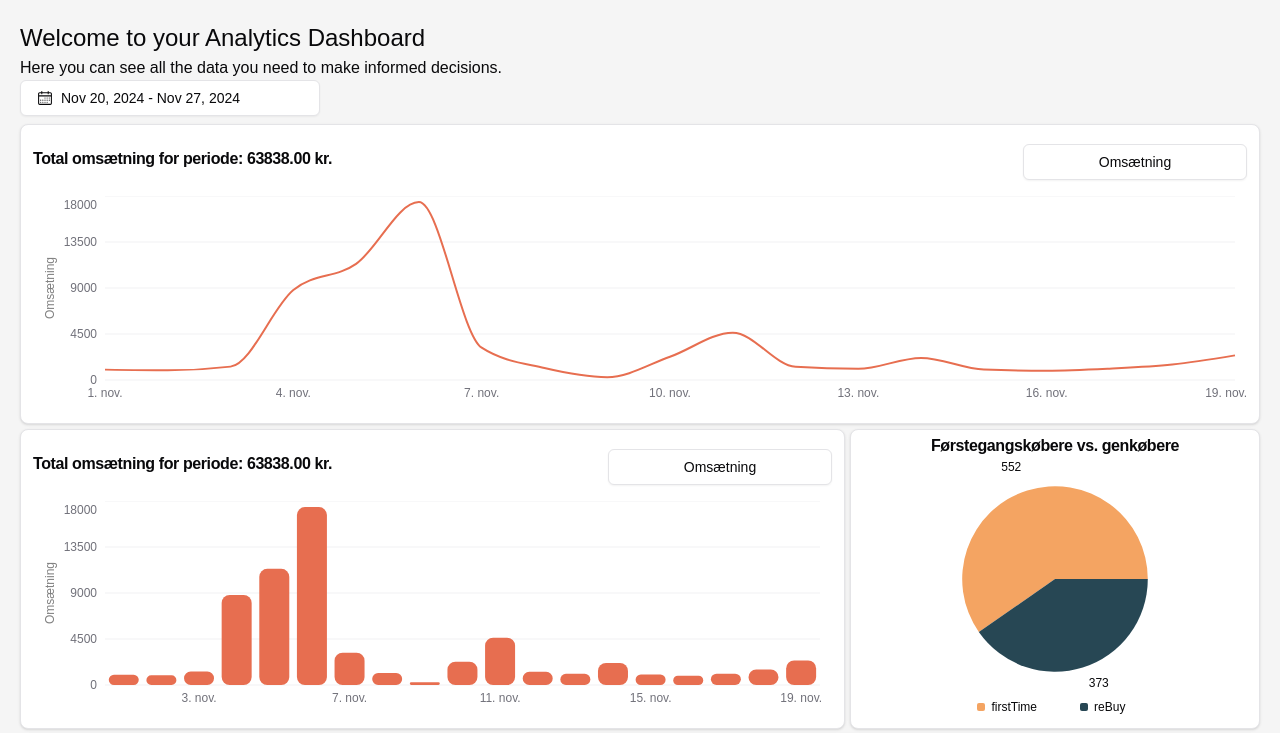
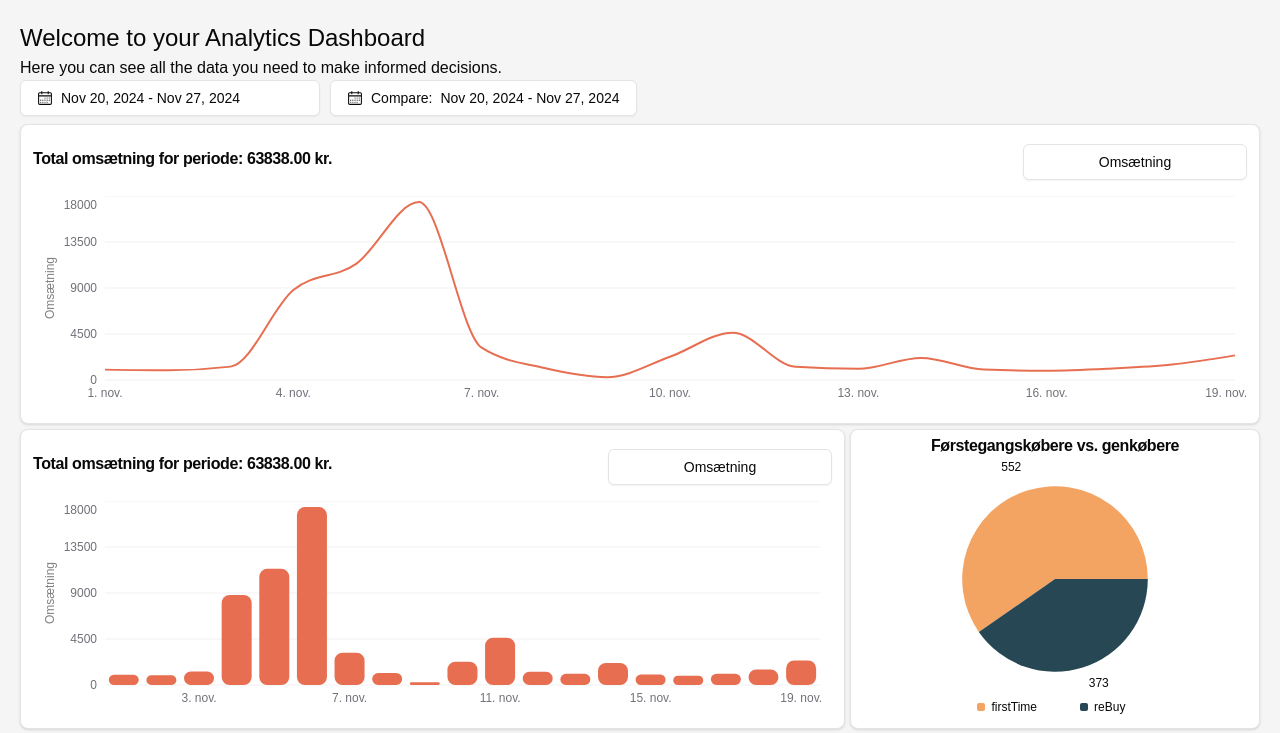
Before and after one commit to Stefanos-Langkilde/analytics, a Next.js app in the folder analytics/: page / in a window 1280 px wide. Shown: the top 733 px of the page. Built offline with nearby package versions, Linux system fonts and the light colour scheme.

Commit message:
Add CompareDatepicker component and update layout for header buttons

```diff
--- a/analytics/app/mainPageStyle.module.scss
+++ b/analytics/app/mainPageStyle.module.scss
@@ -18,8 +18,8 @@
       .headerButtons {
          display: flex;
          justify-content: flex-start;
-         flex-direction: row;
-         row-gap: 5px;
+         flex-direction: column;
+         gap: 10px;
       }
    }
 
@@ -83,3 +83,13 @@
       }
    }
 }
+
+@media screen and (min-width: 768px) {
+   .wrapper {
+      .header {
+         .headerButtons {
+            flex-direction: row;
+         }
+      }
+   }
+}
--- a/analytics/app/page.tsx
+++ b/analytics/app/page.tsx
@@ -8,6 +8,7 @@ import ProfitsChart from "@/components/profitsChart";
 import BarChart from "@/components/barChart";
 import PieChart from "@/components/pieChart";
 import ErrorBoundary from "@/components/ErrorBoundary";
+import CompareDatepicker from "@/components/compareDatepicker";
 
 interface ChartData {
    date: string;
@@ -37,6 +38,7 @@ export default async function Home() {
             <p>Here you can see all the data you need to make informed decisions.</p>
             <div className={styles.headerButtons}>
                <Datepicker />
+               <CompareDatepicker />
             </div>
          </div>
          <div className={styles.chartGrid}>
--- /dev/null
+++ b/analytics/components/compareDatepicker.tsx
@@ -0,0 +1,64 @@
+"use client";
+
+import * as React from "react";
+import { CalendarIcon } from "@radix-ui/react-icons";
+import { addDays, format } from "date-fns";
+import { DateRange } from "react-day-picker";
+
+import { cn } from "@/lib/utils";
+import { Button } from "@/components/ui/button";
+import { Calendar } from "@/components/ui/calendar";
+import { Popover, PopoverContent, PopoverTrigger } from "@/components/ui/popover";
+import { useEffect } from "react";
+
+export default function DatePickerWithRange({ className }: React.HTMLAttributes<HTMLDivElement>) {
+   const [date, setDate] = React.useState<DateRange | undefined>(undefined);
+
+   //useEffect set date from query params or today if not set
+   useEffect(() => {
+      const urlParams = new URLSearchParams(window.location.search);
+      const from = urlParams.get("from");
+      const to = urlParams.get("to");
+      if (from && to) {
+         setDate({ from: new Date(from), to: new Date(to) });
+      } else {
+         setDate({ from: addDays(new Date(), -7), to: new Date() });
+      }
+   }, []);
+
+   return (
+      <div className={cn("grid gap-2", className)}>
+         <Popover>
+            <PopoverTrigger asChild>
+               <Button
+                  id="date"
+                  variant={"outline"}
+                  className={cn("max-w-[350px] justify-start text-left font-normal", !date && "text-muted-foreground")}
+               >
+                  <CalendarIcon />
+                  <span>Compare:</span>
+                  {date?.from ? (
+                     date.to ? (
+                        <>
+                           {format(date.from, "LLL dd, y")} - {format(date.to, "LLL dd, y")}
+                        </>
+                     ) : (
+                        format(date.from, "LLL dd, y")
+                     )
+                  ) : (
+                     <span>Pick a date to compare</span>
+                  )}
+               </Button>
+            </PopoverTrigger>
+            <PopoverContent className="w-auto p-0" align="start">
+               <Calendar initialFocus mode="range" defaultMonth={date?.from} selected={date} onSelect={setDate} numberOfMonths={2} />
+               <form className="mb-2 ml-2">
+                  <input type="hidden" name="from" value={date?.from ? format(date.from, "yyyy-MM-dd") : ""} />
+                  <input type="hidden" name="to" value={date?.to ? format(date.to, "yyyy-MM-dd") : ""} />
+                  <Button type="submit">Submit</Button>
+               </form>
+            </PopoverContent>
+         </Popover>
+      </div>
+   );
+}
```
